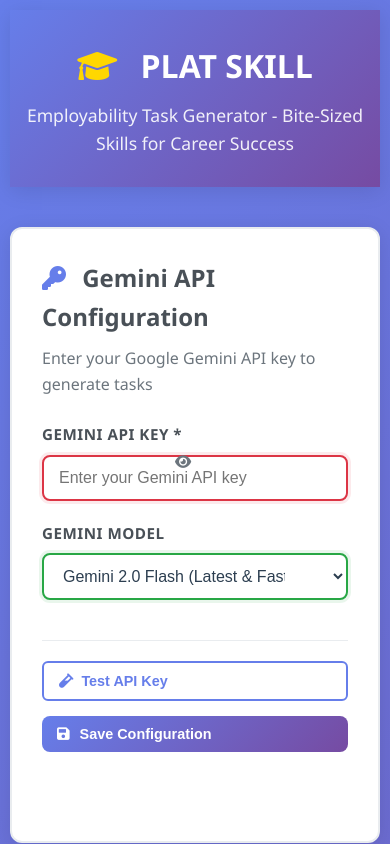
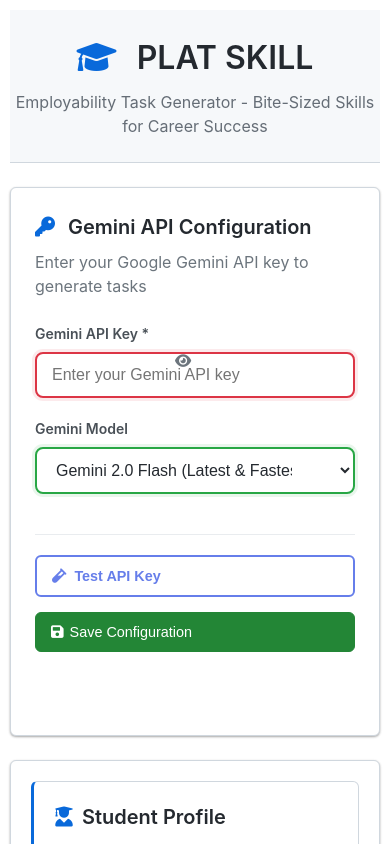
Before and after one commit to HASHTECHVENTURES/plat-skill-task-generator, a website: page index.html in a window 390 px wide. Shown: the top 844 px of the page. Drawn offline with Linux system fonts and the light colour scheme.

Commit message:
🎨 Apply GitHub-Inspired UI Design
✨ GitHub Theme Implementation:
- Clean, minimal design inspired by GitHub's interface
- GitHub color palette (#24292f, #0969da, #f6f8fa, #d0d7de)
- GitHub typography (-apple-system, BlinkMacSystemFont)
- Subtle borders and shadows like GitHub
- Professional, clean aesthetic

🔧 Design Updates:
- Header: Light gray background with GitHub blue accents
- Forms: Clean borders, proper spacing, GitHub-style inputs
- Buttons: GitHub-style button design with proper states
- Tables: Clean borders, alternating row colors
- API Section: Consistent with GitHub's card design

🎯 Maintained Features:
- All functionality preserved
- Responsive design maintained
- Accessibility features kept
- Custom prompt system intact
- Row/column selection working

```diff
--- a/styles.css
+++ b/styles.css
@@ -1,4 +1,4 @@
-/* Reset and Base Styles */
+/* Reset and Base Styles - GitHub Inspired */
 * {
     margin: 0;
     padding: 0;
@@ -6,10 +6,10 @@
 }
 
 body {
-    font-family: 'Segoe UI', Tahoma, Geneva, Verdana, sans-serif;
-    line-height: 1.6;
-    color: #333;
-    background: linear-gradient(135deg, #667eea 0%, #764ba2 100%);
+    font-family: -apple-system, BlinkMacSystemFont, 'Segoe UI', 'Noto Sans', Helvetica, Arial, sans-serif;
+    line-height: 1.5;
+    color: #24292f;
+    background: #ffffff;
     min-height: 100vh;
 }
 
@@ -19,30 +19,32 @@
     padding: 20px;
 }
 
-/* Header */
+/* Header - GitHub Inspired */
 .header {
-    background: linear-gradient(135deg, #667eea 0%, #764ba2 100%);
-    color: white;
-    padding: 30px 0;
+    background: #f6f8fa;
+    color: #24292f;
+    padding: 24px 0;
     text-align: center;
-    margin-bottom: 40px;
-    box-shadow: 0 4px 20px rgba(0, 0, 0, 0.1);
+    margin-bottom: 24px;
+    border-bottom: 1px solid #d0d7de;
 }
 
 .header-content h1 {
-    font-size: 2.5rem;
-    margin-bottom: 10px;
-    font-weight: 700;
+    font-size: 2rem;
+    margin-bottom: 8px;
+    font-weight: 600;
+    color: #24292f;
 }
 
 .header-content h1 i {
-    color: #ffd700;
-    margin-right: 15px;
+    color: #0969da;
+    margin-right: 12px;
 }
 
 .header-content p {
-    font-size: 1.1rem;
-    opacity: 0.9;
+    font-size: 1rem;
+    color: #656d76;
+    font-weight: 400;
 }
 
 .orange-digital-brand {
@@ -198,42 +200,41 @@
     }
 }
 
-/* Main Content */
+/* Main Content - GitHub Inspired */
 .main-content {
-    background: white;
-    border-radius: 15px;
-    box-shadow: 0 20px 40px rgba(0, 0, 0, 0.1);
+    background: #ffffff;
+    border: 1px solid #d0d7de;
+    border-radius: 6px;
+    box-shadow: 0 1px 3px rgba(0, 0, 0, 0.12), 0 1px 2px rgba(0, 0, 0, 0.24);
     overflow: hidden;
 }
 
-/* Form Styles */
+/* Form Styles - GitHub Inspired */
 .task-form {
-    padding: 40px;
+    padding: 24px;
 }
 
 .form-section {
-    margin-bottom: 30px;
-    padding: 25px;
+    margin-bottom: 24px;
+    padding: 16px;
     background: #ffffff;
-    border-radius: 10px;
-    border-left: 4px solid #667eea;
-    box-shadow: 0 4px 12px rgba(0, 0, 0, 0.08);
+    border: 1px solid #d0d7de;
+    border-radius: 6px;
+    border-left: 3px solid #0969da;
 }
 
 .form-section h2 {
-    color: #1a252f;
-    margin-bottom: 20px;
-    font-size: 1.4rem;
-    font-weight: 700;
-    display: flex;
-    align-items: center;
-    gap: 10px;
-    text-transform: uppercase;
-    letter-spacing: 0.8px;
+    color: #24292f;
+    margin-bottom: 16px;
+    font-size: 1.25rem;
+    font-weight: 600;
+    display: flex;
+    align-items: center;
+    gap: 8px;
 }
 
 .form-section h2 i {
-    color: #667eea;
+    color: #0969da;
 }
 
 .form-grid {
@@ -248,33 +249,33 @@
 }
 
 .form-group label {
-    font-weight: 700;
-    margin-bottom: 8px;
-    color: #2c3e50;
-    font-size: 0.95rem;
-    text-transform: uppercase;
-    letter-spacing: 0.5px;
+    font-weight: 600;
+    margin-bottom: 6px;
+    color: #24292f;
+    font-size: 0.875rem;
+    display: block;
 }
 
 .form-group input,
 .form-group select,
 .form-group textarea {
-    padding: 12px 15px;
-    border: 2px solid #e1e5e9;
-    border-radius: 8px;
-    font-size: 1rem;
-    font-weight: 500;
-    color: #2c3e50;
-    transition: all 0.3s ease;
-    background: white;
+    padding: 8px 12px;
+    border: 1px solid #d0d7de;
+    border-radius: 6px;
+    font-size: 0.875rem;
+    font-weight: 400;
+    color: #24292f;
+    transition: border-color 0.2s ease;
+    background: #ffffff;
+    width: 100%;
 }
 
 .form-group input:focus,
 .form-group select:focus,
 .form-group textarea:focus {
     outline: none;
-    border-color: #667eea;
-    box-shadow: 0 0 0 3px rgba(102, 126, 234, 0.1);
+    border-color: #0969da;
+    box-shadow: 0 0 0 2px rgba(9, 105, 218, 0.3);
 }
 
 .checkbox-group {
@@ -297,44 +298,58 @@
     accent-color: #667eea;
 }
 
-/* Buttons */
+/* Buttons - GitHub Inspired */
 .form-actions {
     text-align: center;
-    margin-top: 30px;
+    margin-top: 24px;
 }
 
 .btn {
-    padding: 15px 30px;
-    border: none;
-    border-radius: 8px;
-    font-size: 1rem;
-    font-weight: 600;
+    padding: 8px 16px;
+    border: 1px solid;
+    border-radius: 6px;
+    font-size: 0.875rem;
+    font-weight: 500;
     cursor: pointer;
-    transition: all 0.3s ease;
+    transition: all 0.2s ease;
     display: inline-flex;
     align-items: center;
-    gap: 10px;
+    gap: 6px;
     text-decoration: none;
+    line-height: 1.25;
 }
 
 .btn-primary {
-    background: linear-gradient(135deg, #667eea 0%, #764ba2 100%);
-    color: white;
+    background: #238636;
+    border-color: #238636;
+    color: #ffffff;
 }
 
 .btn-primary:hover {
-    transform: translateY(-2px);
-    box-shadow: 0 10px 20px rgba(102, 126, 234, 0.3);
+    background: #2ea043;
+    border-color: #2ea043;
 }
 
 .btn-secondary {
-    background: #6c757d;
-    color: white;
+    background: #f6f8fa;
+    border-color: #d0d7de;
+    color: #24292f;
 }
 
 .btn-secondary:hover {
-    background: #5a6268;
-    transform: translateY(-2px);
+    background: #f3f4f6;
+    border-color: #d0d7de;
+}
+
+.btn-outline {
+    background: #ffffff;
+    border-color: #d0d7de;
+    color: #24292f;
+}
+
+.btn-outline:hover {
+    background: #f6f8fa;
+    border-color: #d0d7de;
 }
 
 /* Loading State */
@@ -446,18 +461,19 @@
     cursor: not-allowed;
 }
 
-/* Tasks Table */
+/* Tasks Table - GitHub Inspired */
 .tasks-table-container {
     overflow-x: auto;
-    border-radius: 10px;
-    box-shadow: 0 5px 15px rgba(0, 0, 0, 0.1);
+    border: 1px solid #d0d7de;
+    border-radius: 6px;
+    background: #ffffff;
 }
 
 .tasks-table {
     width: 100%;
     border-collapse: collapse;
     background: white;
-    font-size: 0.9rem;
+    font-size: 0.875rem;
 }
 
 /* Row Selection Styles */
@@ -507,28 +523,29 @@
 }
 
 .tasks-table th {
-    background: linear-gradient(135deg, #667eea 0%, #764ba2 100%);
-    color: white;
-    padding: 15px 12px;
+    background: #f6f8fa;
+    color: #24292f;
+    padding: 12px 8px;
     text-align: left;
     font-weight: 600;
     position: sticky;
     top: 0;
     z-index: 10;
+    border-bottom: 1px solid #d0d7de;
 }
 
 .tasks-table td {
-    padding: 12px;
-    border-bottom: 1px solid #e1e5e9;
+    padding: 8px;
+    border-bottom: 1px solid #d0d7de;
     vertical-align: top;
 }
 
 .tasks-table tr:nth-child(even) {
-    background: #f8f9fa;
+    background: #f6f8fa;
 }
 
 .tasks-table tr:hover {
-    background: #e3f2fd;
+    background: #f3f4f6;
 }
 
 /* Skill Level Badges */
@@ -1066,24 +1083,24 @@
 
 /* API Configuration Section */
 .api-config-section {
-    background: white;
-    border-radius: 12px;
-    padding: 30px;
-    margin-bottom: 30px;
-    box-shadow: 0 4px 20px rgba(0, 0, 0, 0.1);
-    border: 2px solid #e9ecef;
+    background: #ffffff;
+    border: 1px solid #d0d7de;
+    border-radius: 6px;
+    padding: 24px;
+    margin-bottom: 24px;
+    box-shadow: 0 1px 3px rgba(0, 0, 0, 0.12), 0 1px 2px rgba(0, 0, 0, 0.24);
 }
 
 .api-config-container h2 {
-    color: #495057;
-    margin-bottom: 10px;
-    font-size: 1.5rem;
+    color: #24292f;
+    margin-bottom: 8px;
+    font-size: 1.25rem;
     font-weight: 600;
 }
 
 .api-config-container h2 i {
-    color: #667eea;
-    margin-right: 10px;
+    color: #0969da;
+    margin-right: 8px;
 }
 
 .api-config-container p {
```
